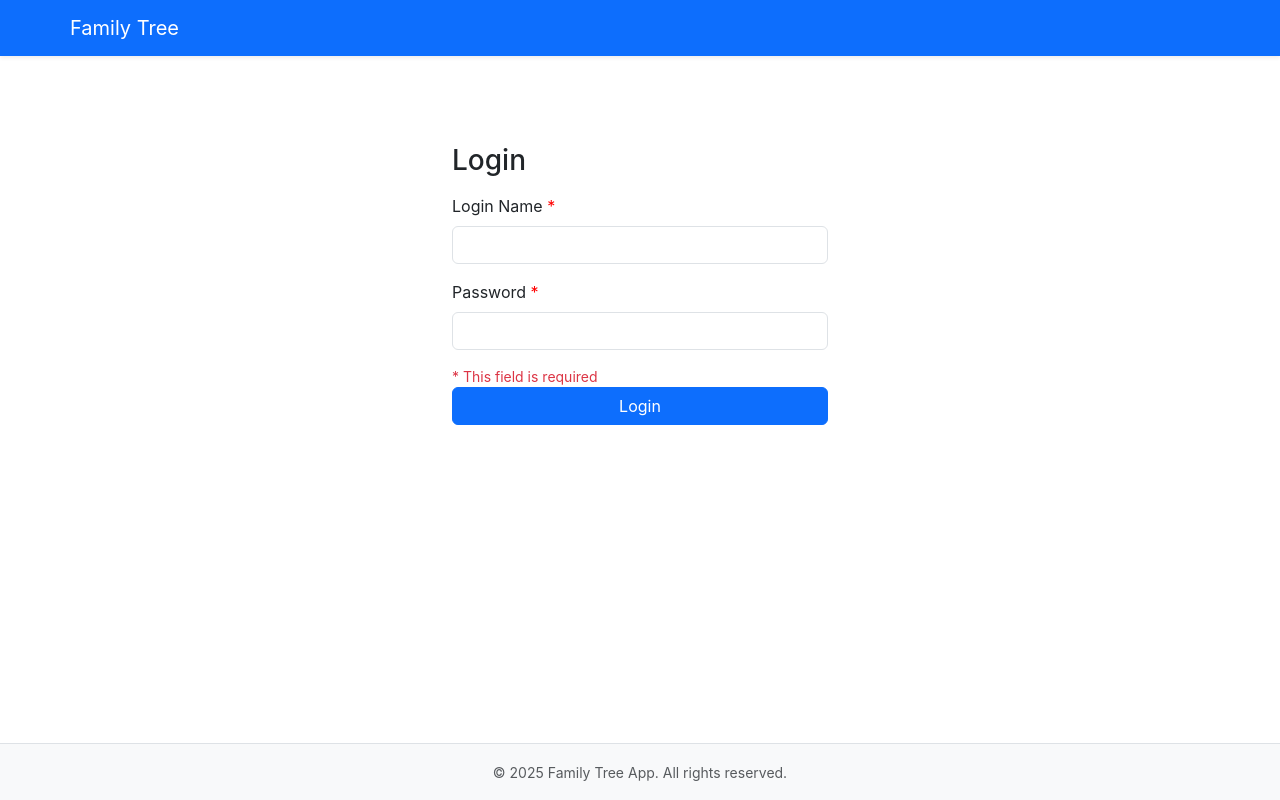
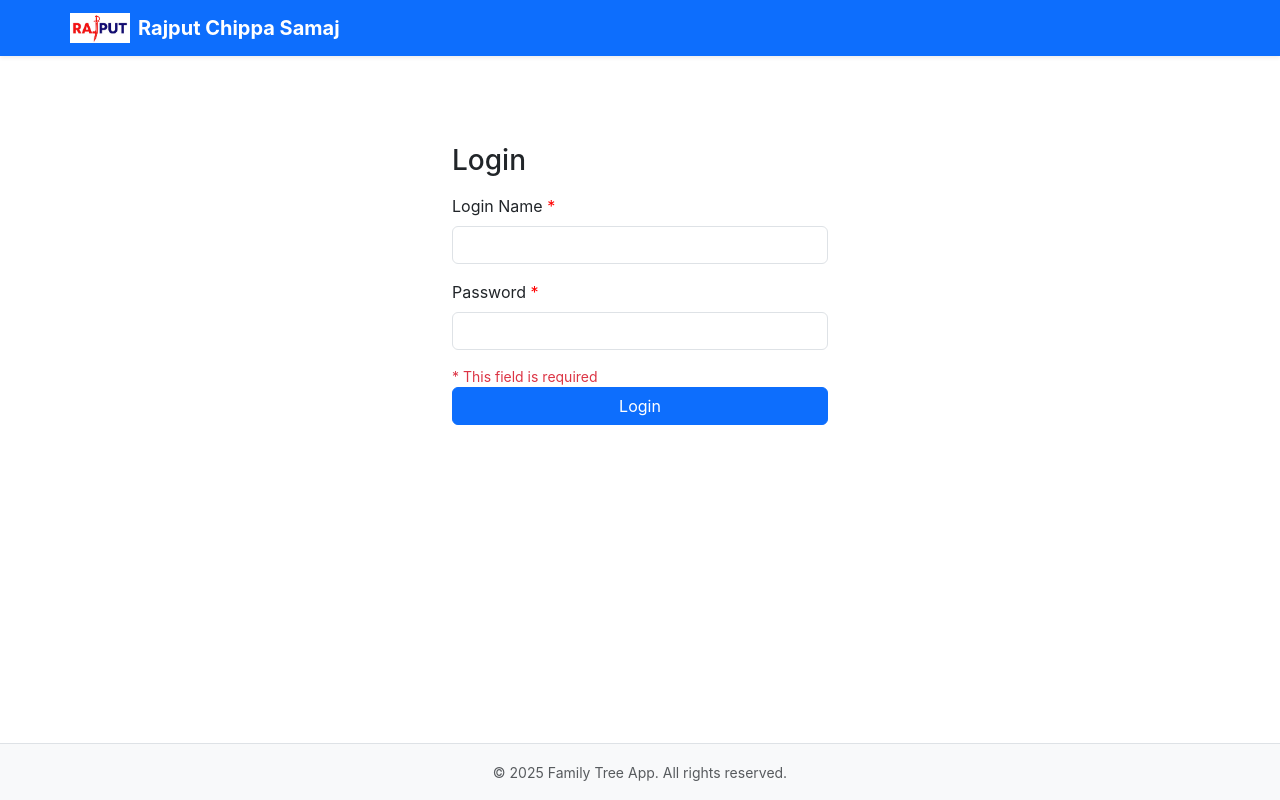
Before and after one commit to vijaygarry/family-tree, a React (Create React App) app in the folder source/components/family-tree-ux/: page /login in a window 1280 px wide. Built offline with nearby package versions, Linux system fonts and the light colour scheme; no server answers.

Commit message:
Minor updates for ux

```diff
--- a/source/components/family-tree-ux/src/layout/Header.jsx
+++ b/source/components/family-tree-ux/src/layout/Header.jsx
@@ -18,13 +18,13 @@ const Header = () => {
       <nav className="navbar navbar-expand-lg navbar-dark container">
         <Link className="navbar-brand d-flex align-items-center" to="/">
           <img
-            src="/logo.jpg"
+            src="/logo.png"
             alt="Logo"
-            width="30"
+            width="60"
             height="30"
             className="me-2"
           />
-          <strong>Family Tree</strong>
+          <strong>Rajput Chippa Samaj</strong>
         </Link>
 
         <button className="navbar-toggler" type="button" data-bs-toggle="collapse" data-bs-target="#navbarNav">
--- a/source/components/family-tree-ux/src/layout/HeaderWithoutMenu.jsx
+++ b/source/components/family-tree-ux/src/layout/HeaderWithoutMenu.jsx
@@ -5,8 +5,16 @@ const HeaderWithoutMenu = () => {
   return (
     <header className="bg-primary text-white mb-3 shadow-sm">
       <nav className="navbar navbar-expand-lg navbar-dark container">
-        <Link className="navbar-brand" to="/">Family Tree</Link>
-
+        <Link className="navbar-brand d-flex align-items-center" to="/">
+          <img
+            src="/logo.png"
+            alt="Logo"
+            width="60"
+            height="30"
+            className="me-2"
+          />
+          <strong>Rajput Chippa Samaj</strong>
+        </Link>
         <button className="navbar-toggler" type="button" data-bs-toggle="collapse" data-bs-target="#navbarNav">
           <span className="navbar-toggler-icon" />
         </button>
```
Also changed, not shown: source/components/family-tree-ux/public/logo.png (added), source/components/family-tree-ux/public/neasaa-logo.jpg (renamed from source/components/family-tree-ux/public/logo.jpg).
